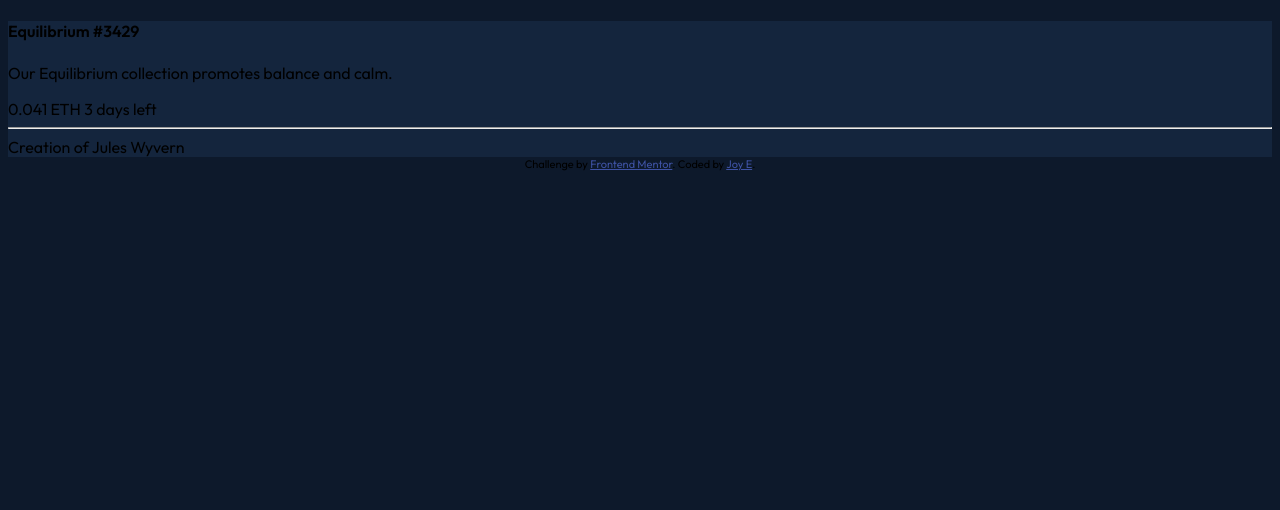
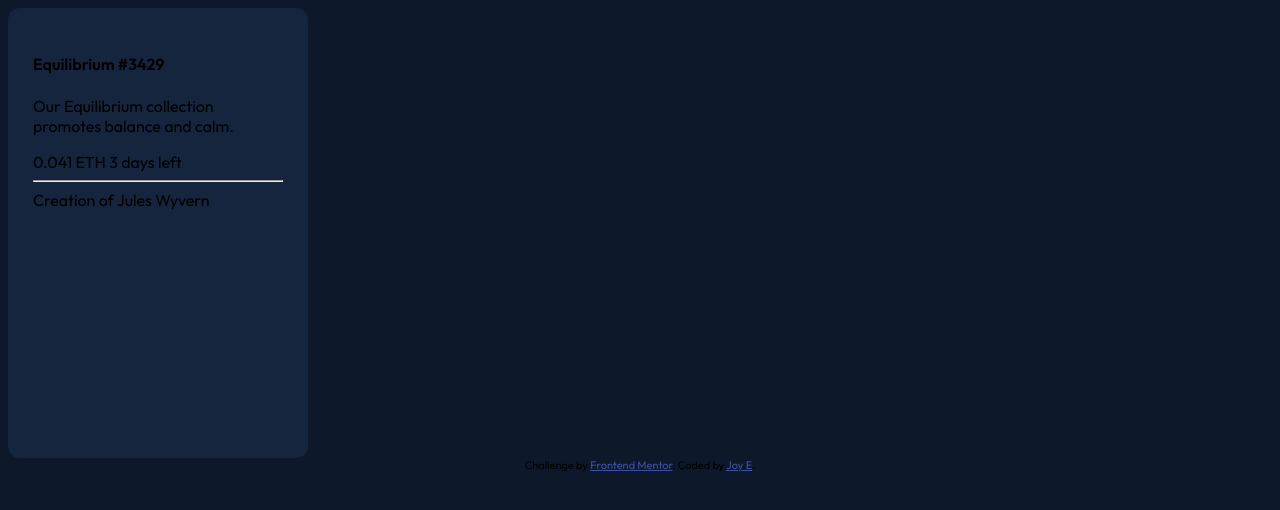
Before and after one commit to joy-joy2001/NFT-card-Challenge, a plain HTML site: page index.html in a window 1280 px wide. Drawn offline with Linux system fonts and the light colour scheme.

Commit message:
Shape box with round corners and resize

```diff
--- a/styles.css
+++ b/styles.css
@@ -1,3 +1,7 @@
+* {
+    box-sizing: border-box;
+}
+
 .attribution {
     font-size: 11px;
     text-align: center; }
@@ -12,5 +16,9 @@ body {
 }
 
 .card-box {
-    background-color: hsl(216, 50%, 16%)
+    background-color: hsl(216, 50%, 16%);
+    border-radius: 12px;
+    height: 450px;
+    width: 300px;
+    padding: 25px;
 }
```
